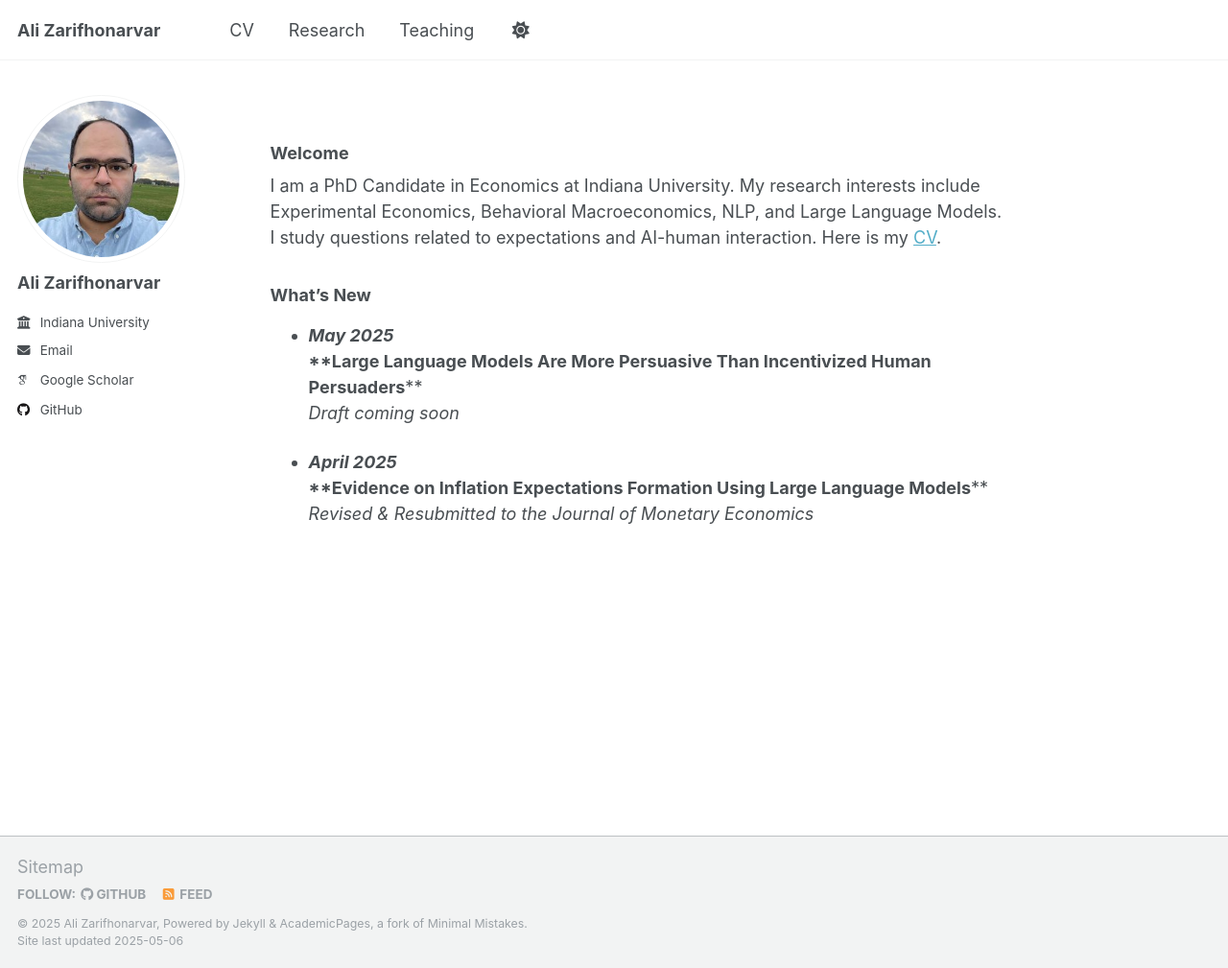
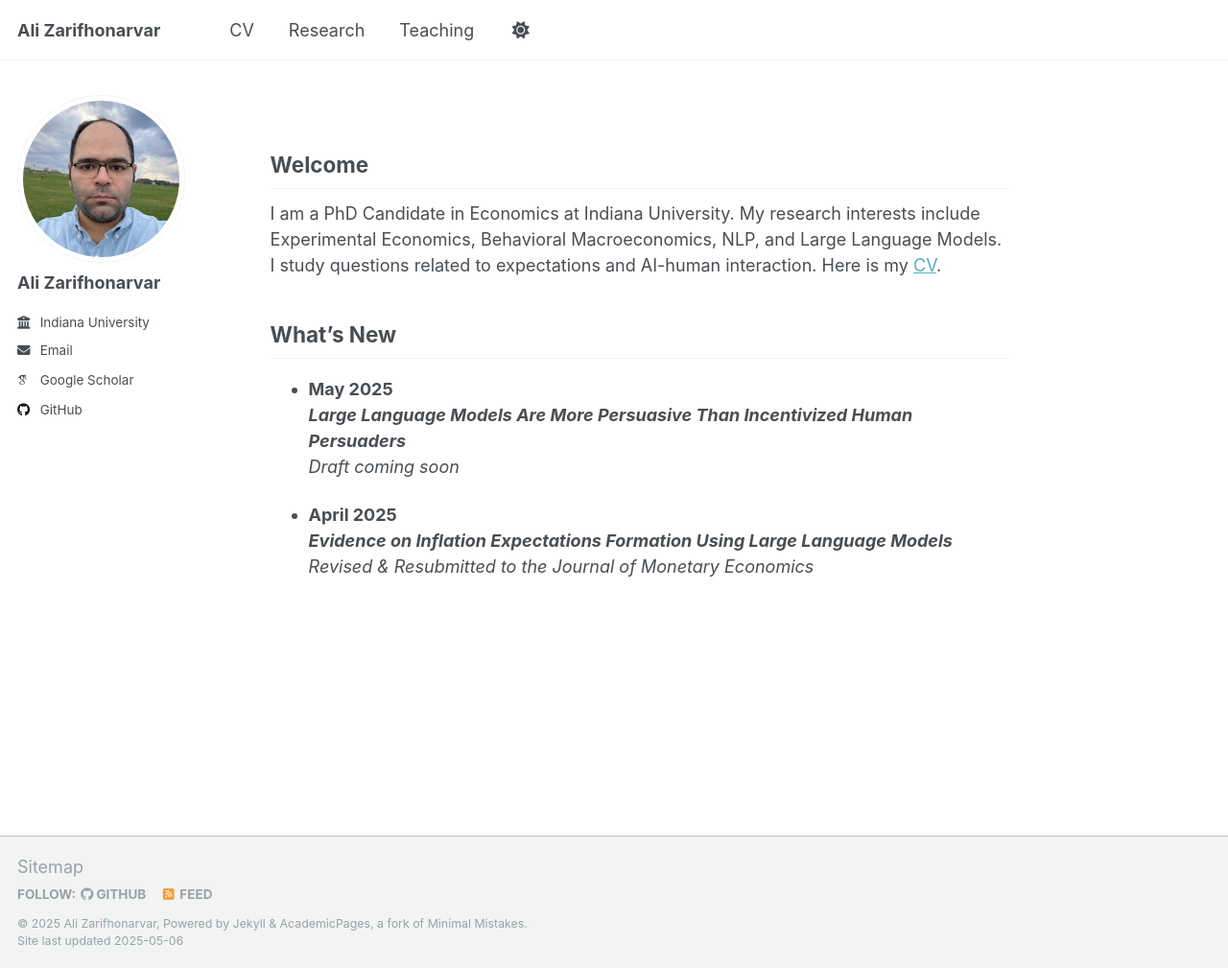
Before and after one commit to alizarif/alizarif.github.io, a Jekyll site: the page built from _pages/about.md, in a window 1280 px wide and 1009 px high. Shown: the whole window at 96% size. Built offline with Jekyll 4.4.1, drawn with Linux system fonts in a browser that asks for light colours; some web fonts are replaced.

```diff
--- a/_pages/about.md
+++ b/_pages/about.md
@@ -7,15 +7,15 @@ redirect_from:
   - /about.html
 ---
 
-### Welcome
+## Welcome
 I am a PhD Candidate in Economics at Indiana University. My research interests include Experimental Economics, Behavioral Macroeconomics, NLP, and Large Language Models. I study questions related to expectations and AI-human interaction. Here is my [CV](https://alizarif.github.io/assets/Resume_May_6__2025.pdf).
 
-### What's New
+## What's New
 
-- ***May 2025***
-  ****Large Language Models Are More Persuasive Than Incentivized Human Persuaders****
+- **May 2025**
+  ***Large Language Models Are More Persuasive Than Incentivized Human Persuaders***
   _Draft coming soon_
 
-- ***April 2025***
-  ****Evidence on Inflation Expectations Formation Using Large Language Models****
+- **April 2025**
+  ***Evidence on Inflation Expectations Formation Using Large Language Models***
   _Revised & Resubmitted to the Journal of Monetary Economics_
```
